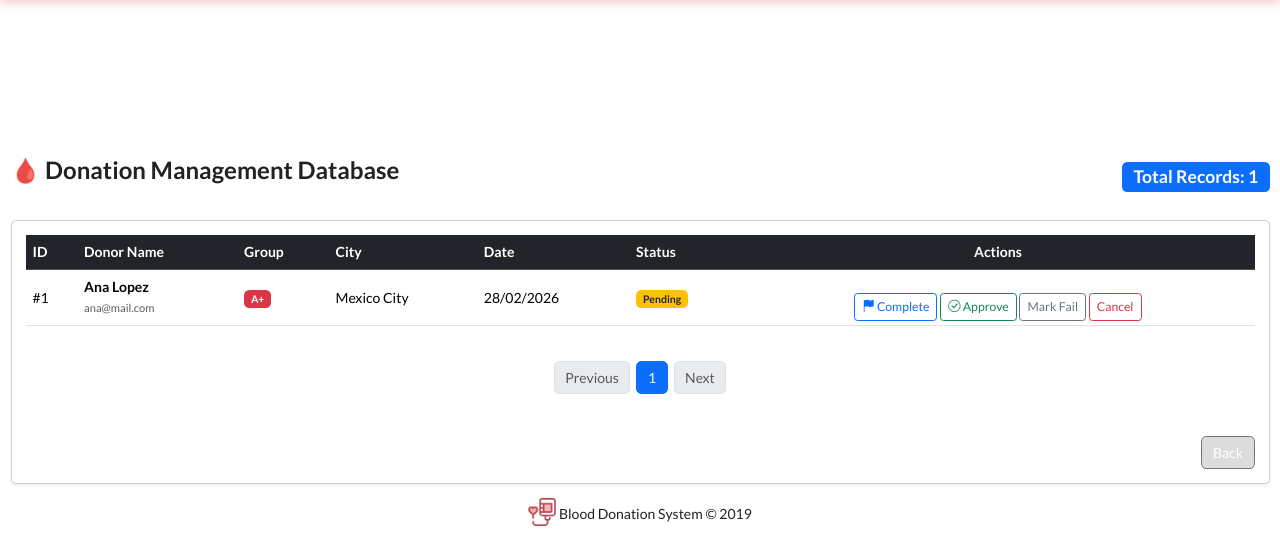
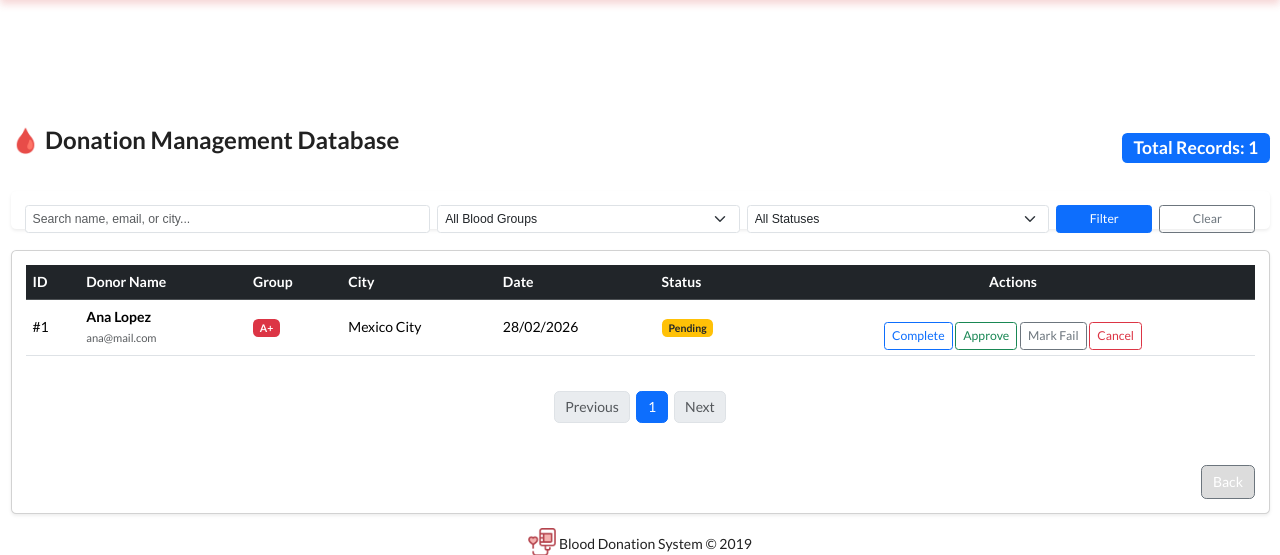
Before and after one commit to Ha-Mundo/Blood-Connect, a Flask app: page /all_donations_db in a window 1280 px wide. Shown: the part 126-681 px from the top of the page. Run offline with Flask 3, Linux system fonts and the light colour scheme; a user stored in the database is signed in; some libraries are stand-ins or nearby versions.

Commit message:
feat: add dynamic search and filtering to donations table

```diff
--- a/templates/donation_db.html
+++ b/templates/donation_db.html
@@ -5,7 +5,51 @@
         <h2>🩸 Donation Management Database</h2>
         <span class="badge bg-primary fs-5">Total Records: {{ all_donations_counter }}</span>
     </div>
+    <!-- Donation Search Bar -->
+    <div class="card mb-4 border-0 shadow-sm">
+        <div class="card-body p-3">
+            <form method="GET" action="{{ url_for('all_donations_db') }}" class="row g-2 align-items-center">
 
+                <div class="col-md-4">
+                    <input type="text" name="search" class="form-control form-control-sm"
+                        placeholder="Search name, email, or city..." value="{{ request.args.get('search', '') }}">
+                </div>
+
+                <div class="col-md-3">
+                    <select name="blood_group" class="form-select form-select-sm">
+                        <option value="">All Blood Groups</option>
+                        <option value="a+" {{ 'selected' if request.args.get('blood_group') == 'a+' }}>A+</option>
+                        <option value="a-" {{ 'selected' if request.args.get('blood_group') == 'a-' }}>A-</option>
+                        <option value="b+" {{ 'selected' if request.args.get('blood_group') == 'b+' }}>B+</option>
+                        <option value="b-" {{ 'selected' if request.args.get('blood_group') == 'b-' }}>B-</option>
+                        <option value="ab+" {{ 'selected' if request.args.get('blood_group') == 'ab+' }}>AB+</option>
+                        <option value="ab-" {{ 'selected' if request.args.get('blood_group') == 'ab-' }}>AB-</option>
+                        <option value="o+" {{ 'selected' if request.args.get('blood_group') == 'o+' }}>O+</option>
+                        <option value="o-" {{ 'selected' if request.args.get('blood_group') == 'o-' }}>O-</option>
+                    </select>
+                </div>
+
+                <div class="col-md-3">
+                    <select name="status" class="form-select form-select-sm">
+                        <option value="">All Statuses</option>
+                        <option value="Pending" {{ 'selected' if request.args.get('status') == 'Pending' }}>Pending</option>
+                        <option value="Claimed" {{ 'selected' if request.args.get('status') == 'Claimed' }}>Claimed</option>
+                        <option value="Approved" {{ 'selected' if request.args.get('status') == 'Approved' }}>Approved</option>
+                        <option value="Completed" {{ 'selected' if request.args.get('status') == 'Completed' }}>Completed</option>
+                        <option value="Unsuccessful" {{ 'selected' if request.args.get('status') == 'Unsuccessful' }}>Unsuccessful</option>
+                        <option value="Cancelled" {{ 'selected' if request.args.get('status') == 'Cancelled' }}>Cancelled</option>
+                    </select>
+                </div>
+
+                <div class="col-md-2 d-flex gap-2">
+                    <button type="submit" class="btn btn-sm btn-primary w-100">Filter</button>
+                    <a href="{{ url_for('all_donations_db') }}" class="btn btn-sm btn-outline-secondary w-100">Clear</a>
+                </div>
+
+            </form>
+        </div>
+    </div>
+    <!-- Donation Table -->
     <div class="card shadow-sm">
         <div class="card-body">
             <div class="table-responsive">
@@ -51,11 +95,11 @@
                                         <input type="hidden" name="csrf_token" value="{{ csrf_token() }}">
 
                                         <button name="new_status" value="Completed" class="btn btn-outline-primary btn-sm" title="Mark Completed">
-                                            <i class="bi bi-flag-fill"></i> Complete
+                                            Complete
                                         </button>
 
                                         <button name="new_status" value="Approved" class="btn btn-outline-success btn-sm" title="Approve">
-                                            <i class="bi bi-check-circle"></i> Approve
+                                            Approve
                                         </button>
 
                                         <button name="new_status" value="Unsuccessful" class="btn btn-outline-secondary btn-sm" title="Mark Unsuccessful">
```
